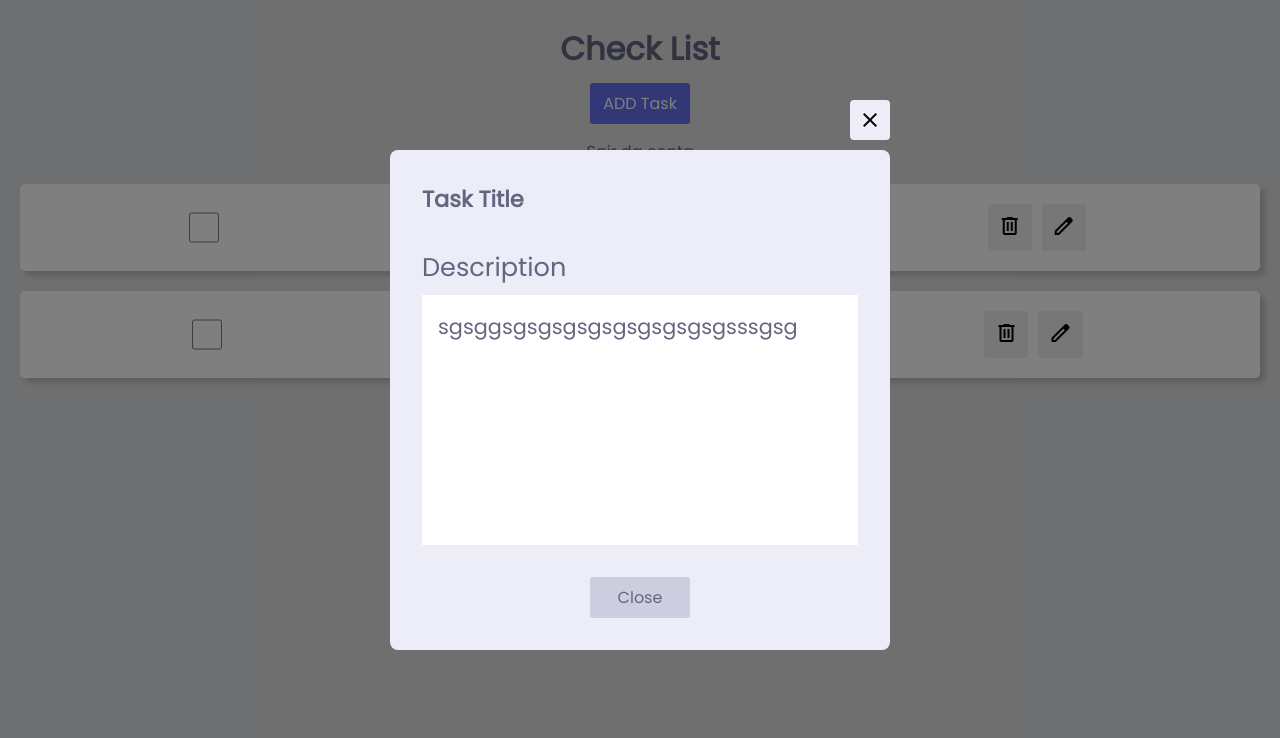
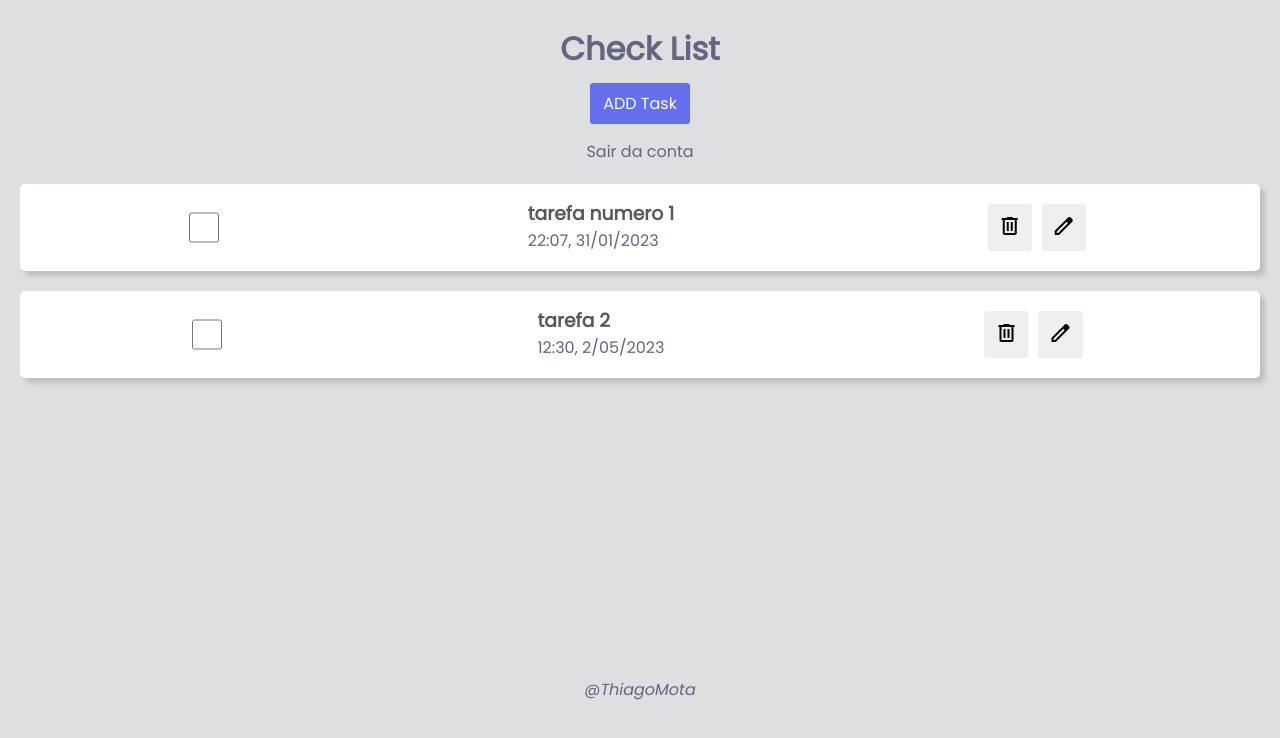
Before and after one commit to thiagomotaPE/CheckList-App, a React (Create React App) app in the folder client/: page /checkList in a window 1280 px wide. Shown: the top 738 px of the page. Built offline with nearby package versions, Linux system fonts and the light colour scheme.

Commit message:
update
fiz o footer da aplicação

```diff
--- /dev/null
+++ b/client/src/components/Footer/index.jsx
@@ -0,0 +1,13 @@
+import React from 'react'
+
+import { Container } from './styles.js'
+
+const Footer = () => {
+  return (
+    <Container>
+        <p> @ThiagoMota</p>
+    </Container>
+  )
+}
+
+export { Footer }
--- /dev/null
+++ b/client/src/components/Footer/styles.js
@@ -0,0 +1,14 @@
+import styled from "styled-components";
+
+export const Container = styled.div`
+    p{
+        display: flex;
+        flex-direction: column;
+        height: 38vh;
+        justify-content: end;
+        text-align: center;
+        color: #646681;
+        font-style: italic;
+
+    }
+`
--- a/client/src/components/TaskCard/index.jsx
+++ b/client/src/components/TaskCard/index.jsx
@@ -3,9 +3,9 @@ import { Container, CheckBox, Description, Actions } from './styles'
 
 const TaskCard = ({title, desc, onClick}) => {
   return (
-    <Container onClick={onClick}>
+    <Container>
         <CheckBox type="checkbox"></CheckBox>
-        <Description>
+        <Description onClick={onClick}>
             <h3 >{title}</h3>
             <p>{desc}</p>
         </Description>
--- a/client/src/components/TaskCard/styles.js
+++ b/client/src/components/TaskCard/styles.js
@@ -24,6 +24,9 @@ export const Description = styled.div`
     flex-direction: column;
     h3{
         color: #585858;
+        &:hover{
+            color: #646ff0;
+        }
     }
 
     p{
--- a/client/src/pages/checkList/index.jsx
+++ b/client/src/pages/checkList/index.jsx
@@ -2,20 +2,25 @@ import React, { useState } from 'react'
 import { Link } from 'react-router-dom';
 import { LinkContainer } from './styles'
 import { Header } from '../../components/Header'
+import { Footer } from '../../components/Footer';
 import { TaskCard } from '../../components/TaskCard'
 import { TaskCardPopup } from '../../components/TaskCardPopup';
 
 const CheckList = () => {
-  const [taskPopupOpen, setTaskPopupOpen] = useState(true);
+  const [taskPopupOpen, setTaskPopupOpen] = useState(false);
   return (<>
     <Header />
+
     <LinkContainer>
       <Link to= "/login"> Sair da conta</Link>
     </LinkContainer>
+
     <TaskCard onClick={() => setTaskPopupOpen(true)} desc="22:07, 31/01/2023" title="tarefa numero 1"/>
     <TaskCard onClick={() => setTaskPopupOpen(true)} desc="12:30, 2/05/2023" title="tarefa 2"/>
 
     <TaskCardPopup taskPopupOpen={taskPopupOpen} setTaskPopupOpen={setTaskPopupOpen} title="Task Title" description="sgsggsgsgsgsgsgsgsgsgsgsssgsg"/>
+
+    <Footer />
     </>
   )
 }
```
